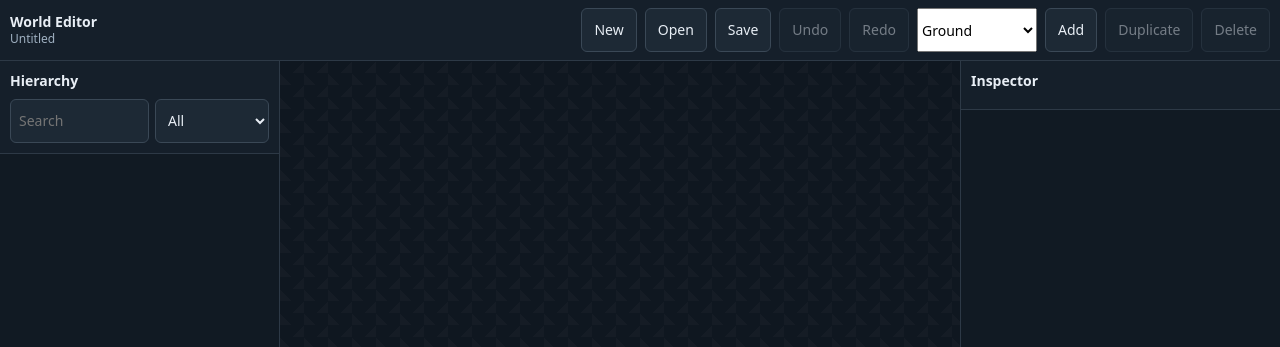
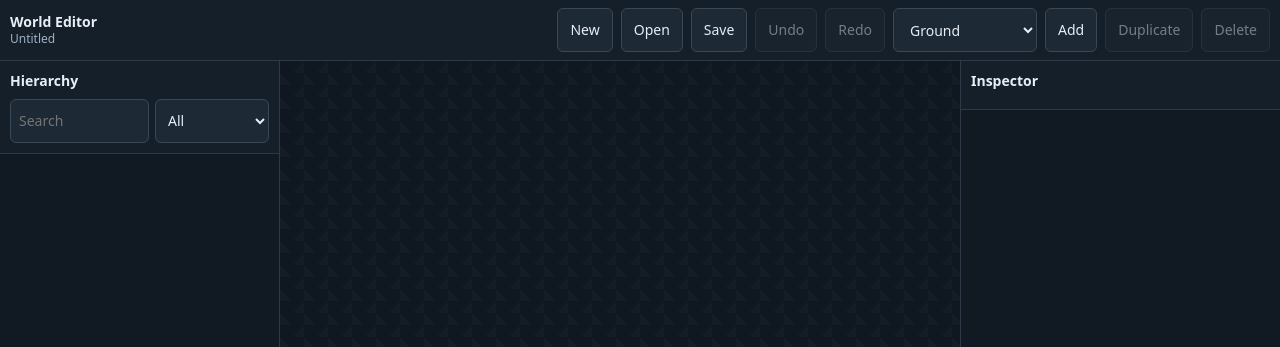
Before and after one commit to kitty-crow/isoweb, a website: page web/world-editor.html in a window 1280 px wide. Shown: the top 347 px of the page. Drawn offline with Linux system fonts and the light colour scheme.

Commit message:
Style local authoring toolbar controls

```diff
--- a/web/styles/editor.css
+++ b/web/styles/editor.css
@@ -36,6 +36,7 @@ select {
 }
 
 .editor-toolbar button,
+.editor-toolbar select,
 .editor-panel button,
 .editor-field input,
 .editor-vector input,
@@ -48,7 +49,8 @@ select {
   background: #1d2935;
 }
 
-.editor-toolbar button {
+.editor-toolbar button,
+.editor-toolbar select {
   padding: 0 12px;
   cursor: pointer;
 }
```
